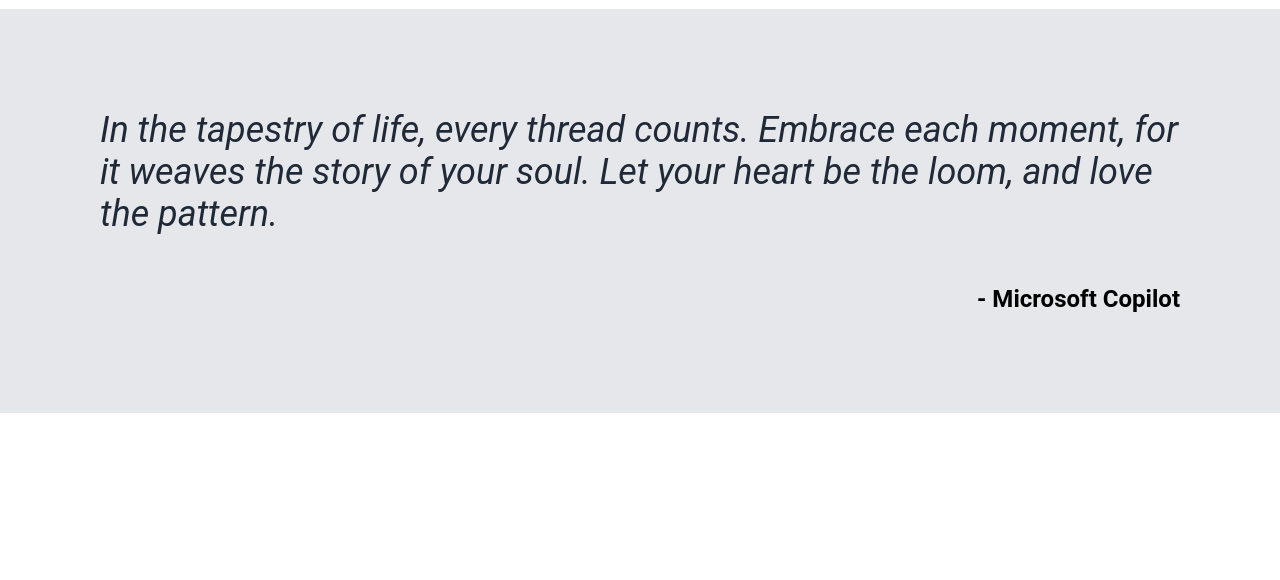
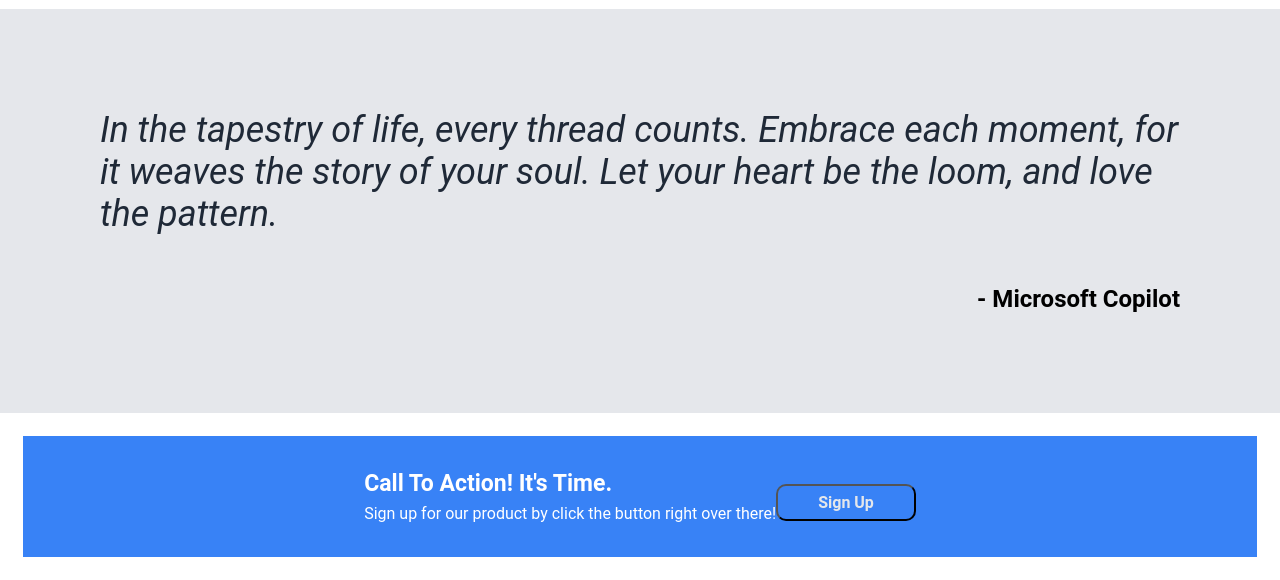
Before and after one commit to Devanshukoli/landing-page, a plain HTML site: page index.html in a window 1280 px wide. Shown: the part 638-1218 px from the top of the page. Before the commit the page ends 1051 px from the top, so only its background shows below. Drawn offline with Linux system fonts and the light colour scheme.

Commit message:
Add call to action
Added call to action section

```diff
--- a/index.html
+++ b/index.html
@@ -61,5 +61,20 @@
         <p class="quote-text">In the tapestry of life, every thread counts. Embrace each moment, for it weaves the story of your soul. Let your heart be the loom, and love the pattern.</p>
         <h2 class="quote-author">- Microsoft Copilot</h2>
     </div>
+
+    <div class="cta">
+        <div class="cta-box">
+            <div class="cta-text">
+
+                <div class="cta-title">
+                    Call To Action! It's Time.
+                </div>
+                <div class="cta-sub-title">
+                    Sign up for our product by click the button right over there!
+                </div>
+            </div>
+            <button>Sign Up</button>
+        </div>
+    </div>
 </body>
 </html>
--- a/styles.css
+++ b/styles.css
@@ -132,3 +132,24 @@ button {
   justify-content: end;
   margin-top: 50px;
 }
+
+.cta-box {
+  display: flex;
+  justify-content: center;
+  align-items: center;
+  padding: 34px;
+  margin: 23px;
+  background-color: #3882f6;
+  color: white;
+  /* border-radius: 30%; */
+}
+
+.cta-title {
+  font-size: 23px;
+  font-weight: 700;
+  margin-bottom: 7px;
+}
+
+.cta-sub-title {
+  font-size: 16px;
+}
```
